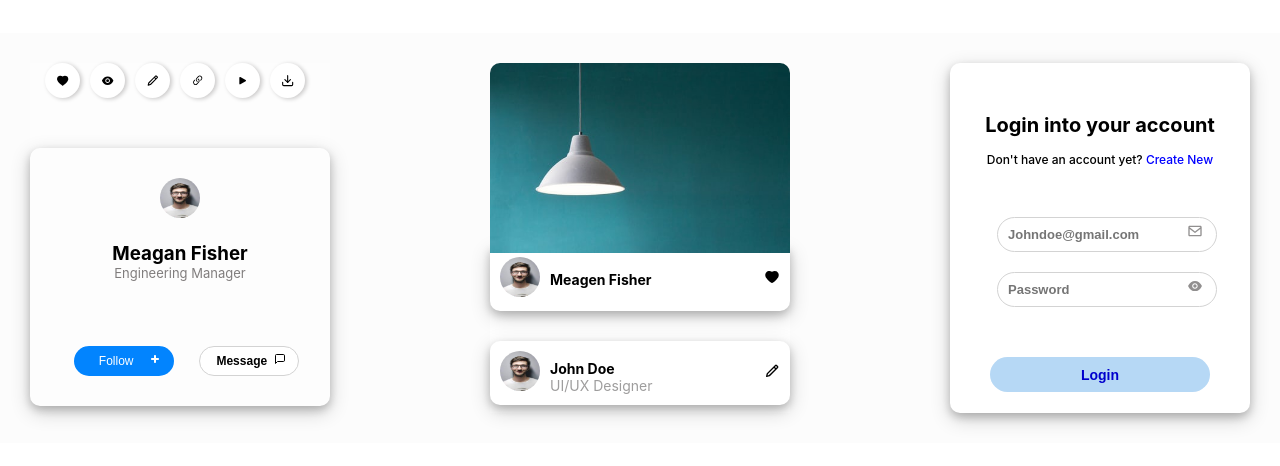
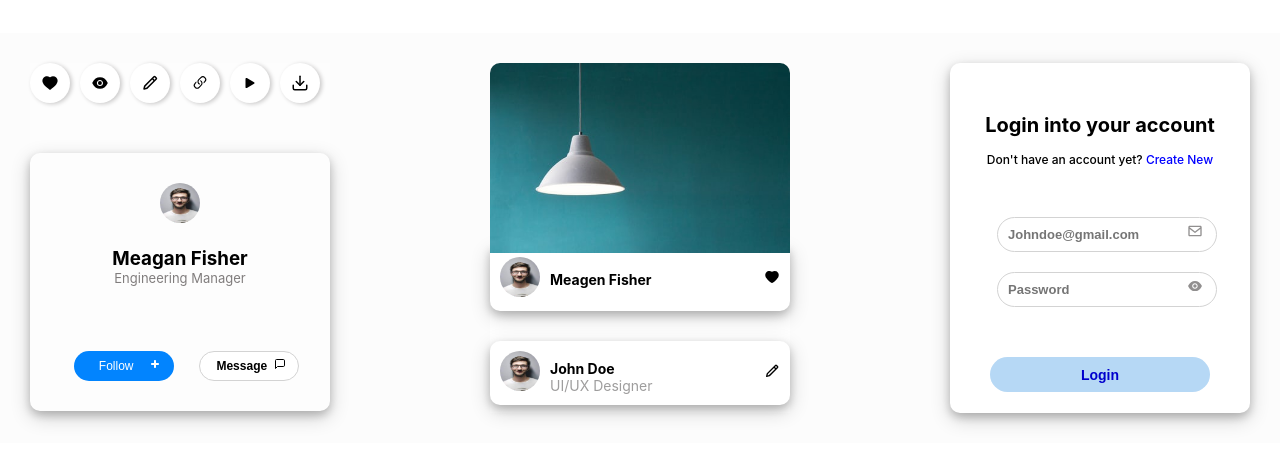
Before and after one commit to Zaibi727/Collection-of-Designs, a React (Create React App) app: page / in a window 1280 px wide. Shown: the part 162-628 px from the top of the page. Built offline with nearby package versions, Linux system fonts and the light colour scheme.

Commit message:
Update twentyFourMay.module.css

```diff
--- a/src/components/twentyFourMay/twentyFourMay.module.css
+++ b/src/components/twentyFourMay/twentyFourMay.module.css
@@ -210,7 +210,7 @@ bold{
 }
 .spanMessage{
     margin-left: -25px;
-    margin-bottom: -14px;
+    margin-bottom: -17px;
     color: rgb(0, 0, 0);
     font-weight: lighter;
     font-size: 12px;
@@ -221,8 +221,9 @@ bold{
 .soicalIconBtn{
     border: none;
     background-color: white;
-    width: 35px;
-    height: 35px;
+    width: 40px;
+    height: 40px;
+    font-size: 18px;
     border-radius: 50%;
    box-shadow: 2px 1px  4px rgb(201, 200, 200);
     display: flex;
```
